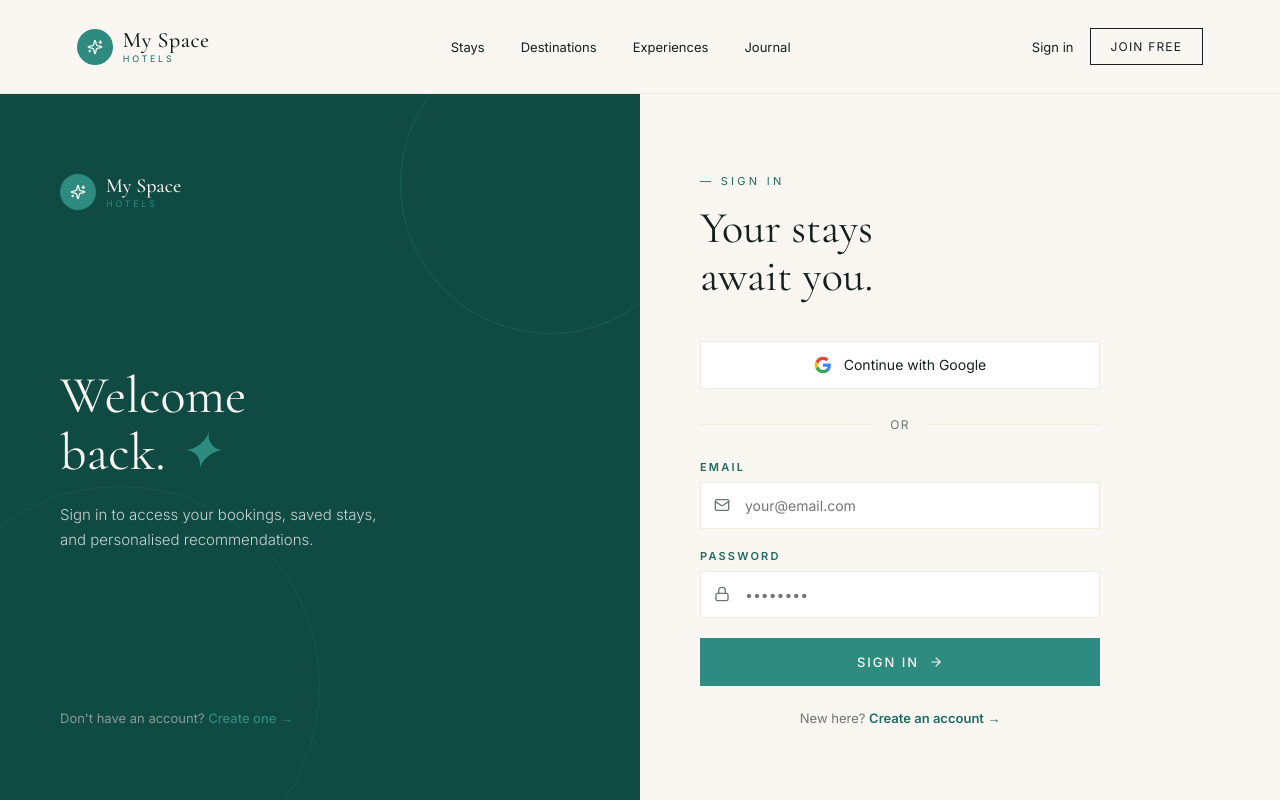
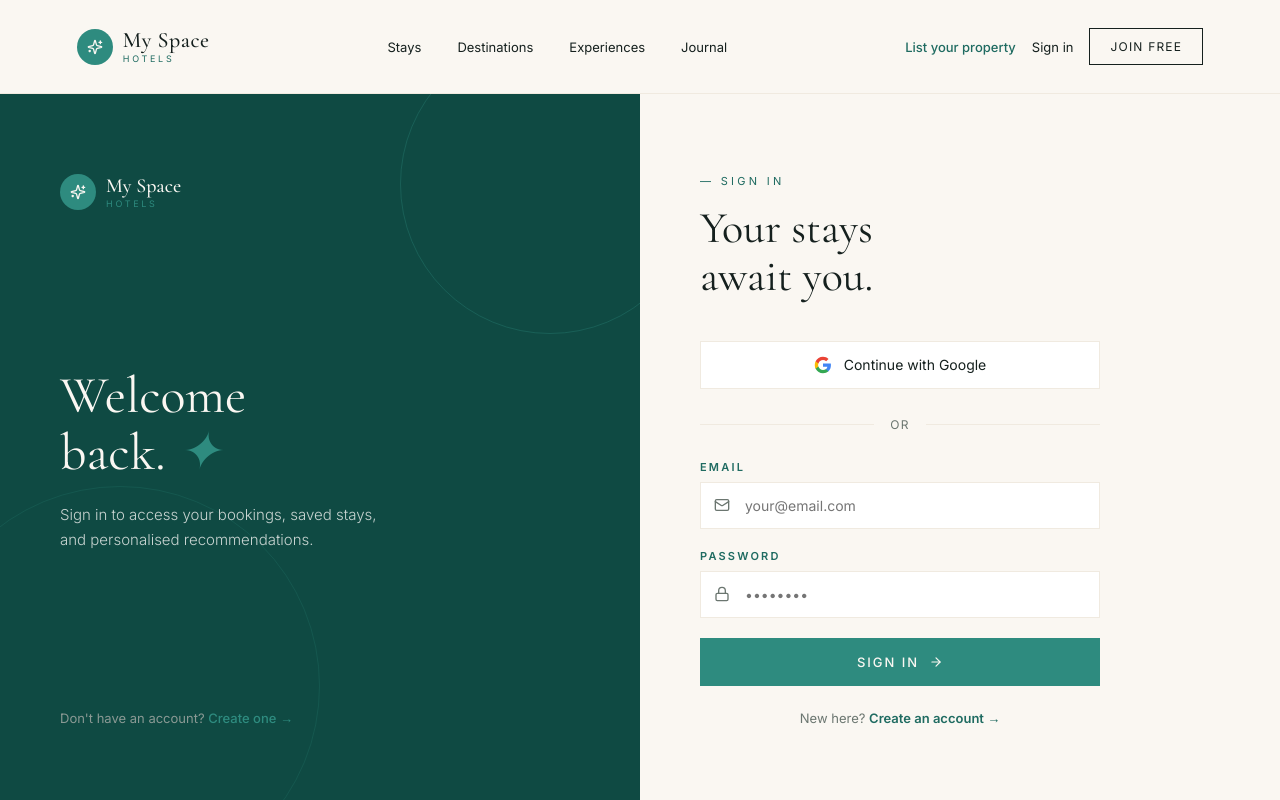
Before and after one commit to BazingaLab/my-space-hotels, a React (Vite) app in the folder client/: page /login in a window 1280 px wide. Shown: the top 800 px of the page. Built offline with nearby package versions, Linux system fonts and the light colour scheme; no server answers.

Commit message:
Add List Your Property link to navbar and footer

```diff
--- a/client/src/components/Footer.jsx
+++ b/client/src/components/Footer.jsx
@@ -3,7 +3,7 @@ import { theme } from "../lib/theme.js";
 
 export default function Footer() {
   const cols = [
-    { title: "Discover", links: ["All Stays", "Destinations", "Experiences", "Gift Cards"] },
+    { title: "Discover", links: ["All Stays", "Destinations", "Experiences", "Gift Cards", "List Your Property"] },
     { title: "Company", links: ["Our Story", "Press", "Careers", "Sustainability"] },
     { title: "Support", links: ["Help Centre", "Contact", "Cancellations", "Trust & Safety"] },
   ];
--- a/client/src/components/Navbar.jsx
+++ b/client/src/components/Navbar.jsx
@@ -98,6 +98,9 @@ export default function Navbar() {
         ) : (
           // Not logged in — show sign in + book
           <>
+            <Link to="/list-property" className="hide-mobile link-underline" style={{ fontSize: 13, color: theme.SEA_DARK, textDecoration: "none", fontWeight: 500 }}>
+              List your property
+            </Link>
             <Link to="/login" className="hide-mobile link-underline" style={{ fontSize: 13, color: theme.INK, textDecoration: "none" }}>
               Sign in
             </Link>
```
